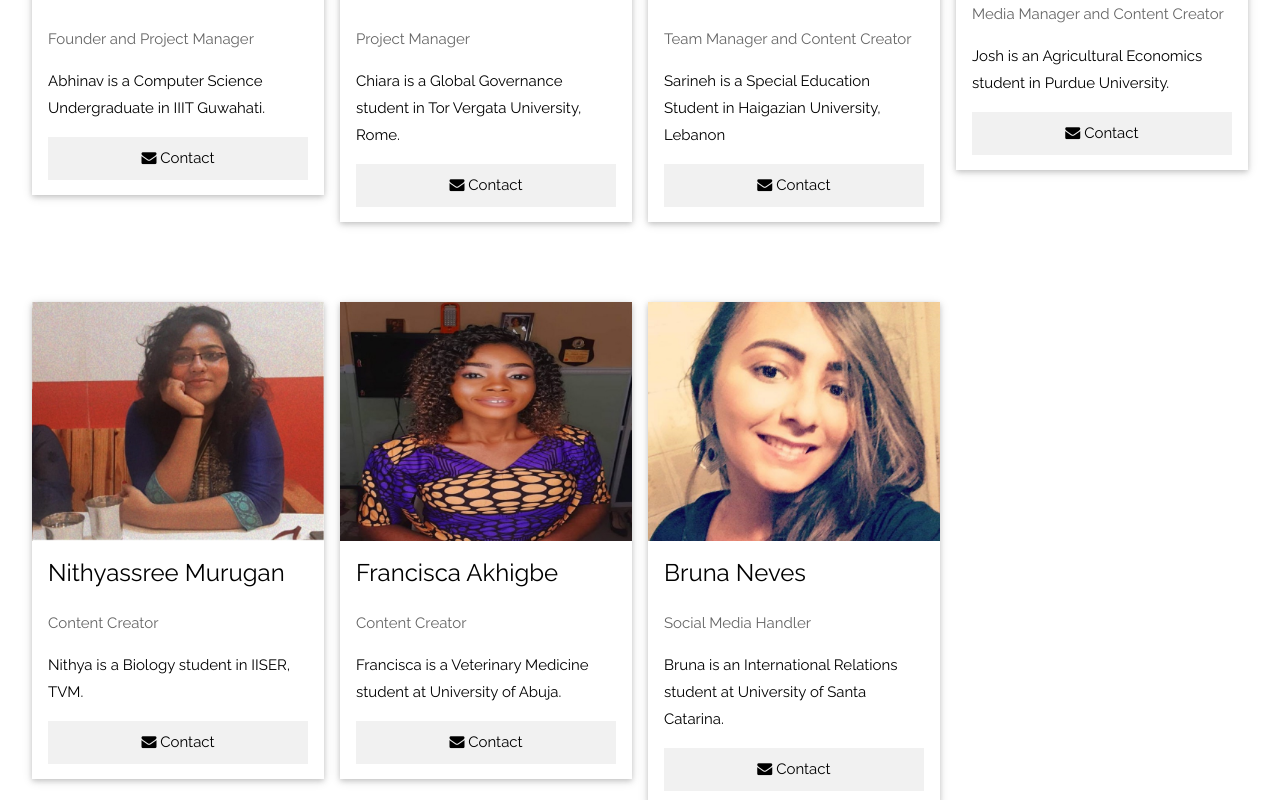
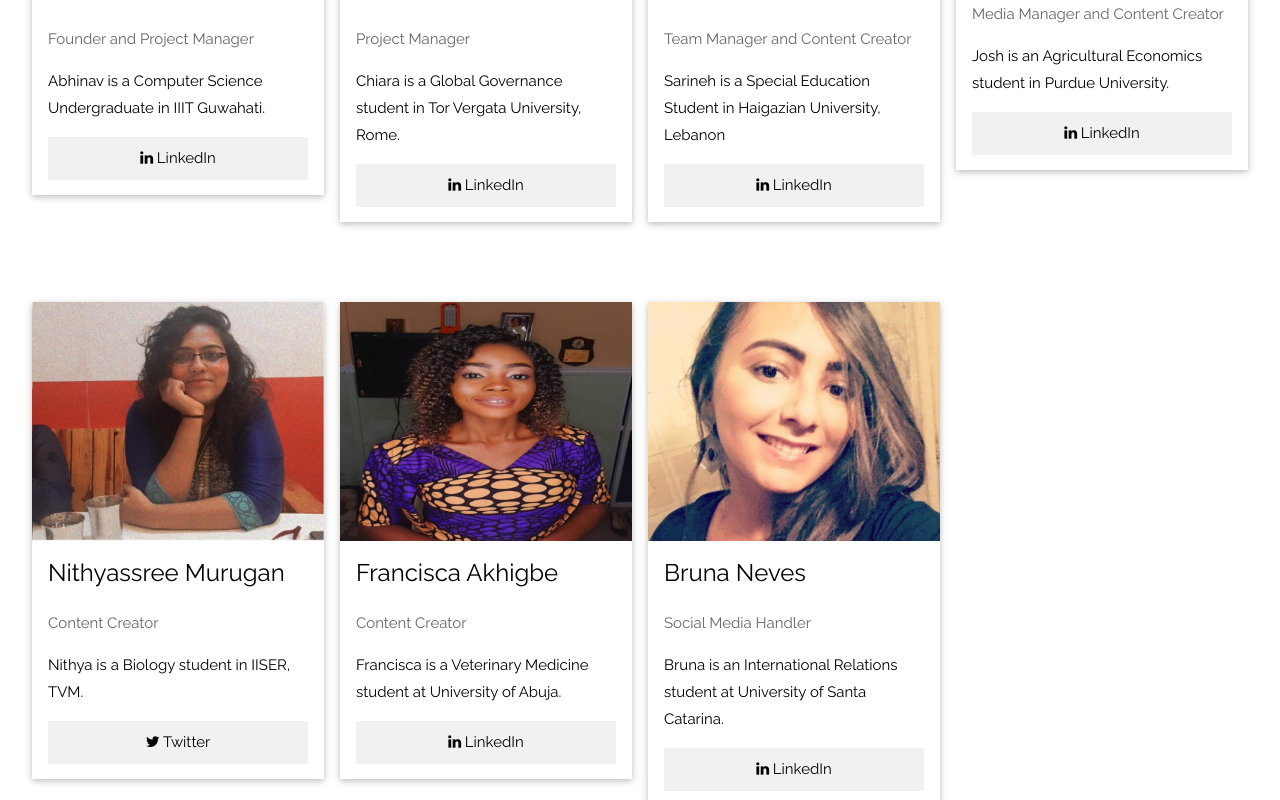
Before and after one commit to a1bhinav/shikedum, a plain HTML site: page index.html in a window 1280 px wide. Shown: the part 2620-3420 px from the top of the page. Drawn offline with Linux system fonts and the light colour scheme.

Commit message:
contact-icons
Replace contact-icons from font-awesome to add LinkedIn and twitter

```diff
--- a/index.html
+++ b/index.html
@@ -241,7 +241,7 @@
               <p>
                 <button class="w3-button w3-light-grey w3-block" onclick="window.location.href='https://www.linkedin.com/in/a1bhi/'" >
                   <a href="https://www.youtube.com"></a>
-                  <i class="fa fa-envelope"></i> Contact
+                  <i class="fa fa-linkedin" aria-hidden="true"></i> LinkedIn
                 </button>
               </p>
             </div>
@@ -262,7 +262,7 @@
               </p>
               <p>
                 <button class="w3-button w3-light-grey w3-block" onclick="window.location.href='https://www.linkedin.com/in/chiara-giuliano-6313621ab/'">
-                  <i class="fa fa-envelope"></i> Contact
+                  <i class="fa fa-linkedin" aria-hidden="true"></i> LinkedIn
                 </button>
               </p>
             </div>
@@ -283,7 +283,7 @@
               </p>
               <p>
                 <button class="w3-button w3-light-grey w3-block" onclick="window.location.href='https://www.linkedin.com/in/sarineh-nersess-3b99751b7/'">
-                  <i class="fa fa-envelope"></i> Contact
+                  <i class="fa fa-linkedin" aria-hidden="true"></i> LinkedIn
                 </button>
               </p>
             </div>
@@ -305,7 +305,7 @@
               </p>
               <p>
                 <button class="w3-button w3-light-grey w3-block" onclick="window.location.href='https://www.linkedin.com/in/josh-bailey-250190198/'">
-                  <i class="fa fa-envelope"></i> Contact
+                  <i class="fa fa-linkedin" aria-hidden="true"></i> LinkedIn
                 </button>
               </p>
             </div>
@@ -329,8 +329,8 @@
                   Nithya is a Biology student in IISER, TVM.
                 </p>
                 <p>
-                  <button class="w3-button w3-light-grey w3-block" onclick="window.location.href='https://www.linkedin.com/in/a1bhi/'">
-                    <i class="fa fa-envelope"></i> Contact
+                  <button class="w3-button w3-light-grey w3-block" onclick="window.location.href='https://twitter.com/MNithyassree'">
+                    <i class="fa fa-twitter" aria-hidden="true"></i> Twitter
                   </button>
                 </p>
               </div>
@@ -351,7 +351,7 @@
                 </p>
                 <p>
                   <button class="w3-button w3-light-grey w3-block" onclick="window.location.href='https://www.linkedin.com/in/francisca-omokhefe-akhigbe-0899011b7/'">
-                    <i class="fa fa-envelope"></i> Contact
+                    <i class="fa fa-linkedin" aria-hidden="true"></i> LinkedIn
                   </button>
                 </p>
               </div>
@@ -372,7 +372,7 @@
                 </p>
                 <p>
                   <button class="w3-button w3-light-grey w3-block" onclick="window.location.href='https://www.linkedin.com/in/brunanevesbrasil/'">
-                    <i class="fa fa-envelope"></i> Contact
+                    <i class="fa fa-linkedin" aria-hidden="true"></i> LinkedIn
                   </button>
                 </p>
               </div>
```
